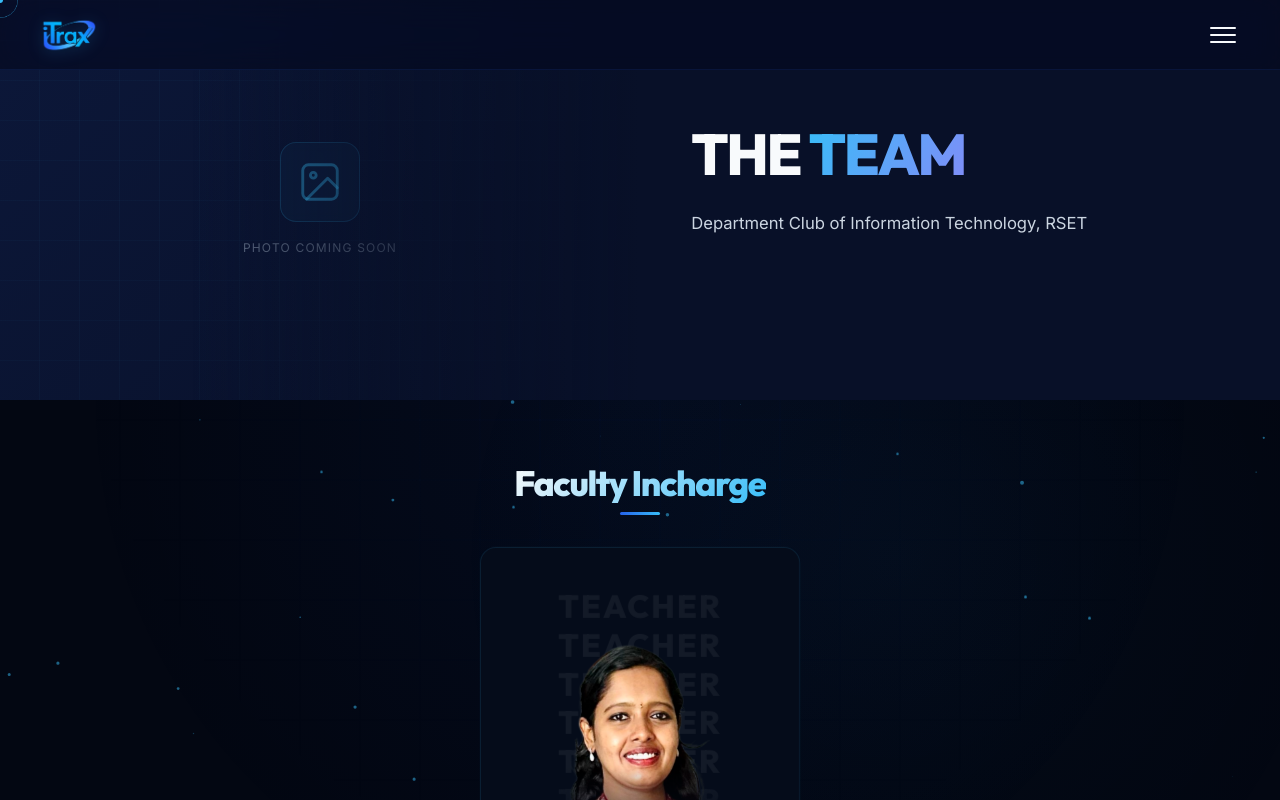
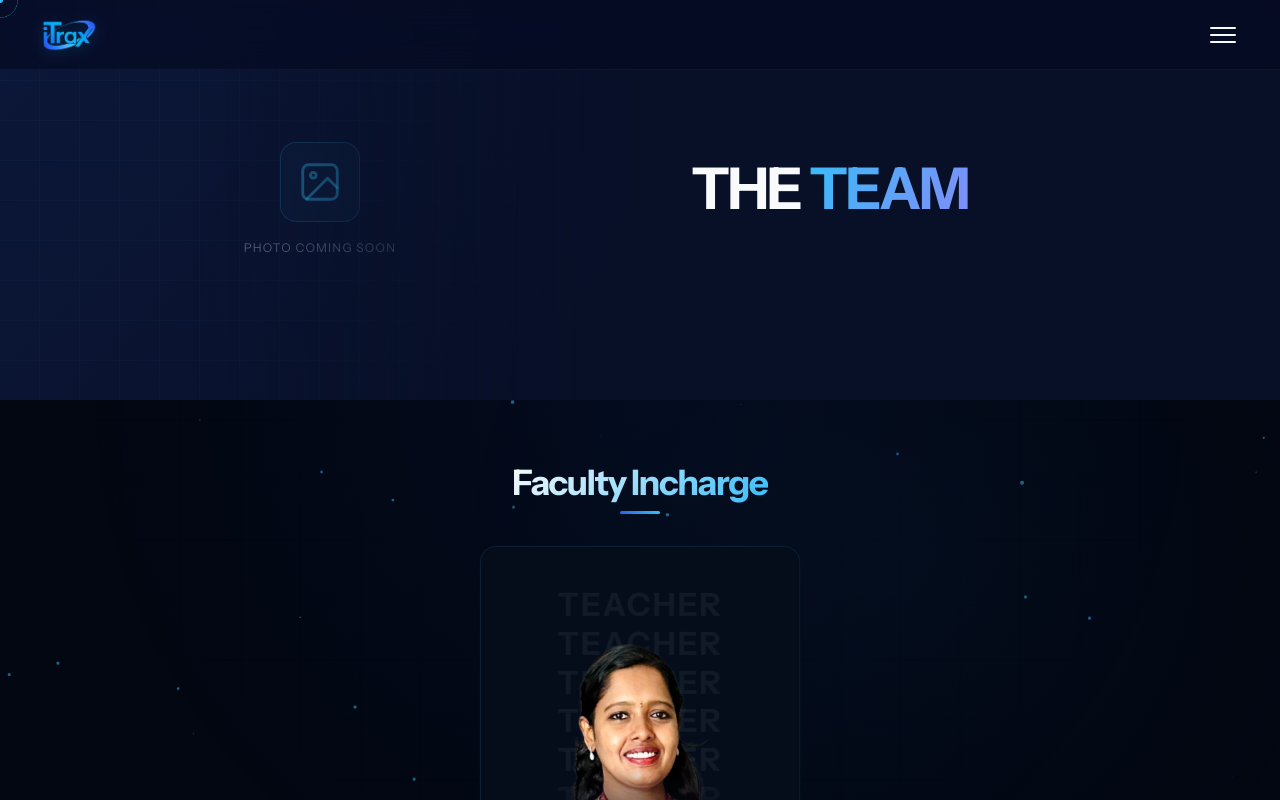
Before and after one commit to orbitronhd/itrax, a React (Vite) app: page /execom in a window 1280 px wide. Shown: the top 800 px of the page. Built offline with nearby package versions, Linux system fonts and the light colour scheme.

Commit message:
feat: Misc improvements

```diff
--- a/src/components/AboutSection.tsx
+++ b/src/components/AboutSection.tsx
@@ -1,4 +1,5 @@
-import './AboutSection.css';
+import { Link } from 'react-router-dom';
+import './css/AboutSection.css';
 
 const polaroids = [
   {
@@ -47,10 +48,10 @@ export function AboutSection() {
         {/* ── Row 2: Polaroid Grid ── */}
         <div className="polaroid-grid" role="list">
           {polaroids.map(({ label, href, rotate, id }) => (
-            <a
+            <Link
               key={id}
               id={id}
-              href={href}
+              to={href}
               className="polaroid-card"
               style={{ '--rotate': rotate } as React.CSSProperties}
               role="listitem"
@@ -76,7 +77,7 @@ export function AboutSection() {
                 {/* Label ON the polaroid frame */}
                 <span className="polaroid-label">{label}</span>
               </div>
-            </a>
+            </Link>
           ))}
         </div>
       </div>
--- a/src/components/ExecomPage.tsx
+++ b/src/components/ExecomPage.tsx
@@ -32,12 +32,15 @@ export function ExecomPage() {
 
   return (
     <main style={{ flex: 1, position: 'relative', zIndex: 1 }}>
-      <HeroBanner title={
-        <>
-          THE&nbsp;
-          <span className="hero-heading-accent">TEAM</span>
-        </>
-      } />
+      <HeroBanner
+        title={
+          <>
+            THE&nbsp;
+            <span className="hero-heading-accent">TEAM</span>
+          </>
+        }
+        subtitle={null}
+      />
 
       <section className="execom-section" aria-label="Executive Committee Members">
         <div className="execom-container">
--- a/src/components/HeroBanner.tsx
+++ b/src/components/HeroBanner.tsx
@@ -1,8 +1,9 @@
 import type { ReactNode } from 'react';
-import './HeroBanner.css';
+import './css/HeroBanner.css';
 
 interface HeroBannerProps {
   title?: ReactNode;
+  subtitle?: ReactNode;
 }
 
 export function HeroBanner({
@@ -11,7 +12,8 @@ export function HeroBanner({
       INNOVATE. BUILD.&nbsp;
       <span className="hero-heading-accent">LEAD.</span>
     </>
-  )
+  ),
+  subtitle = 'Department Club of Information Technology, RSET',
 }: HeroBannerProps) {
   return (
     <section className="hero-banner" aria-label="Hero banner">
@@ -47,9 +49,11 @@ export function HeroBanner({
           {title}
         </h1>
 
-        <p className="hero-subheading">
-          Department Club of Information Technology, RSET
-        </p>
+        {subtitle && (
+          <p className="hero-subheading">
+            {subtitle}
+          </p>
+        )}
       </div>
     </section>
   );
--- a/src/components/Navbar.tsx
+++ b/src/components/Navbar.tsx
@@ -1,14 +1,13 @@
 import { useState, useEffect } from 'react';
+import { NavLink, Link } from 'react-router-dom';
 import itraxLogo from '../assets/itrax-logo-small.png';
 import './css/Navbar.css';
 
 const navLinks = [
-  { label: 'Home', href: '#' },
-  { label: 'Execom', href: '#' },
-  { label: 'Events', href: '#' },
-  { label: 'Gallery', href: '#' },
-  { label: 'About Us', href: '#' },
-  { label: 'Contacts', href: '#' },
+  { label: 'Home', href: '/' },
+  { label: 'Execom', href: '/execom' },
+  { label: 'Events', href: '/events' },
+  { label: 'Gallery', href: '/gallery' },
 ];
 
 export function Navbar() {
@@ -32,18 +31,22 @@ export function Navbar() {
   return (
     <nav className={`navbar ${isScrolled ? 'navbar--scrolled' : ''}`}>
       {/* Brand Logo */}
-      <a href="#" className="logo" onClick={closeMenu}>
+      <Link to="/" className="logo" onClick={closeMenu}>
         <img src={itraxLogo} alt="iTrax Logo" className="logo-img" />
-      </a>
+      </Link>
 
       <div className="nav-right">
         {/* Desktop Links */}
         <ul className={`nav-links ${isOpen ? 'open' : ''}`}>
           {navLinks.map((link) => (
             <li key={link.label}>
-              <a href={link.href} onClick={closeMenu}>
+              <NavLink
+                to={link.href}
+                onClick={closeMenu}
+                className={({ isActive }) => (isActive ? 'active' : '')}
+              >
                 {link.label}
-              </a>
+              </NavLink>
             </li>
           ))}
         </ul>
--- a/src/components/UpcomingEvent.tsx
+++ b/src/components/UpcomingEvent.tsx
@@ -1,4 +1,4 @@
-import './UpcomingEvent.css';
+import './css/UpcomingEvent.css';
 
 export function UpcomingEvent() {
   return (
--- a/src/components/AboutSection.css
+++ b/src/components/css/AboutSection.css
@@ -170,8 +170,8 @@
   left: 1.25rem; /* Align with the left edge of the placeholder */
   width: calc(100% - 2.5rem);
   text-align: left;
-  font-family: 'Playfair Display', Georgia, 'Times New Roman', serif;
-  font-size: 1.5rem;
+  font-family: var(--font-serif);
+  font-size: 1.65rem;
   font-weight: 700;
   text-transform: uppercase;
   color: #334155; /* Written in dark ink on the white border */
--- a/src/components/UpcomingEvent.css
+++ b/src/components/css/UpcomingEvent.css
@@ -120,8 +120,8 @@
   left: 1.25rem;
   width: calc(100% - 2.5rem);
   text-align: left;
-  font-family: 'Playfair Display', Georgia, 'Times New Roman', serif;
-  font-size: 1.5rem;
+  font-family: var(--font-serif);
+  font-size: 1.65rem;
   font-weight: 700;
   text-transform: uppercase;
   color: #334155;
--- a/src/index.css
+++ b/src/index.css
@@ -1,7 +1,7 @@
 /* ============================================
    iTrax Club — Design System & Global Styles
    ============================================ */
-@import url('https://fonts.googleapis.com/css2?family=Inter:wght@300;400;500;600;700;800;900&family=Outfit:wght@400;500;600;700;800&display=swap');
+@import url('https://fonts.googleapis.com/css2?family=Instrument+Sans:ital,wght@0,400..700;1,400..700&family=Instrument+Serif:ital@0;1&display=swap');
 
 /* --- SURGICAL SCROLLBAR REMOVAL --- */
 *::-webkit-scrollbar {
@@ -53,8 +53,9 @@ html {
   --text-dim: #94a3b8;
 
   /* ---- Typography ---- */
-  --font-heading: 'Outfit', sans-serif;
-  --font-body: 'Inter', sans-serif;
+  --font-heading: 'Instrument Sans', sans-serif;
+  --font-body: 'Instrument Sans', sans-serif;
+  --font-serif: 'Instrument Serif', Georgia, serif;
 
   /* ---- Spacing ---- */
   --space-xs: 0.25rem;
```
Also changed, not shown: src/components/css/HeroBanner.css (renamed from src/components/HeroBanner.css).
